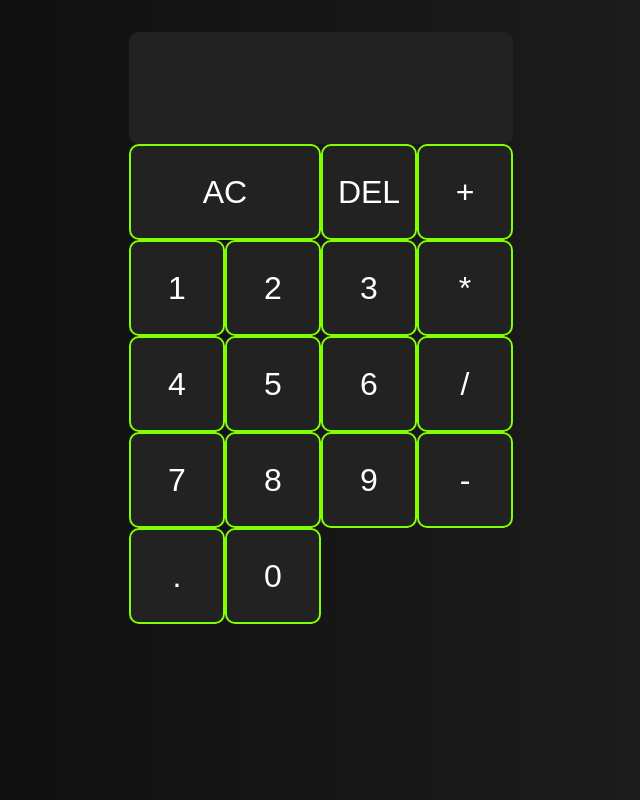
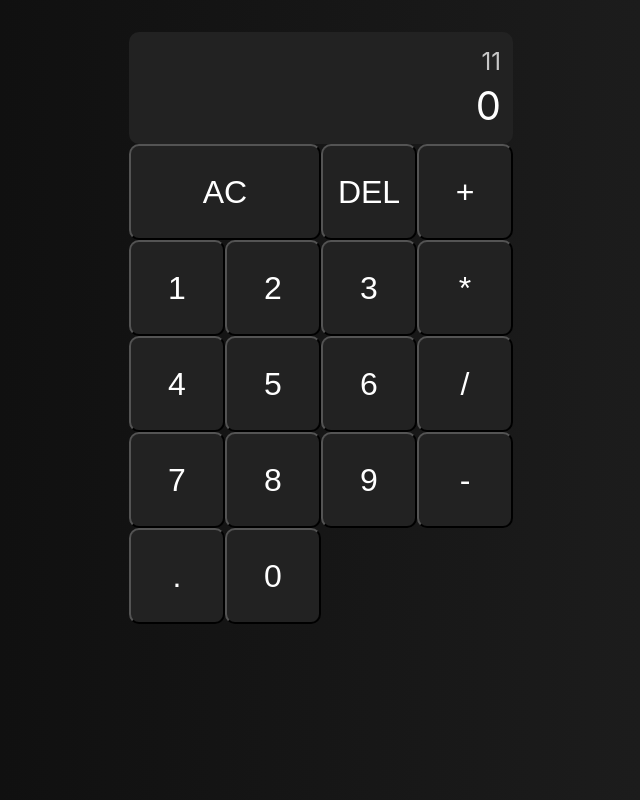
Before and after one commit to brunofelixf/Calculadora-React, a React (Create React App) app: page / in a window 1280 px wide. Shown: the whole page, without its empty margins (319-959 px from the left). Built offline with nearby package versions, Linux system fonts and the light colour scheme.

Commit message:
Capturando Botão

```diff
--- a/src/App.css
+++ b/src/App.css
@@ -20,7 +20,7 @@ body {
 .calculator-grid > button {
   cursor: pointer;
   font-size: 2rem;
-  border: 2px solid chartreuse;
+  /*border: 2px solid chartreuse;*/
   outline: none;
   background-color: #222;
   border-radius: 10px;
--- a/src/App.js
+++ b/src/App.js
@@ -1,29 +1,57 @@
+import React, { useState } from 'react'
+
 import './App.css'
 
 function App() {
+  const [num, setNum] = useState(0)
+
+  function imputNum(e) {
+    setNum(e.target.value)
+  }
+
   return (
     <div className="calculator-grid">
       <div className="output">
-        <div className="previous-operand"></div>
-        <div className="current-operand"></div>
+        <div className="previous-operand">11</div>
+        <div className="current-operand">{num}</div>
       </div>
       <button className="span-two">AC</button>
       <button>DEL</button>
       <button>+</button>
-      <button>1</button>
-      <button>2</button>
-      <button>3</button>
+      <button onClick={imputNum} value={1}>
+        1
+      </button>
+      <button onClick={imputNum} value={2}>
+        2
+      </button>
+      <button onClick={imputNum} value={3}>
+        3
+      </button>
       <button>*</button>
-      <button>4</button>
-      <button>5</button>
-      <button>6</button>
+      <button onClick={imputNum} value={4}>
+        4
+      </button>
+      <button onClick={imputNum} value={5}>
+        5
+      </button>
+      <button onClick={imputNum} value={6}>
+        6
+      </button>
       <button>/</button>
-      <button>7</button>
-      <button>8</button>
-      <button>9</button>
+      <button onClick={imputNum} value={7}>
+        7
+      </button>
+      <button onClick={imputNum} value={8}>
+        8
+      </button>
+      <button onClick={imputNum} value={9}>
+        9
+      </button>
       <button>-</button>
       <button>.</button>
-      <button>0</button>
+      <button onClick={imputNum} value={0}>
+        0
+      </button>
     </div>
   )
 }
```
